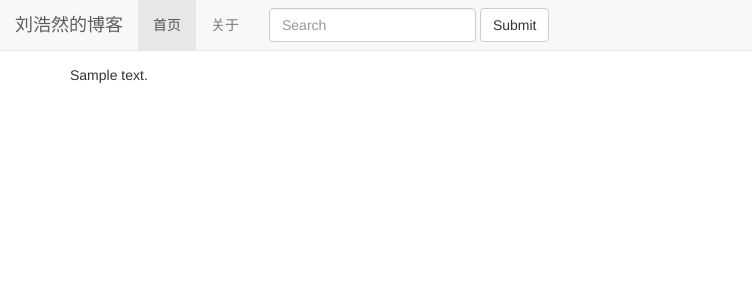
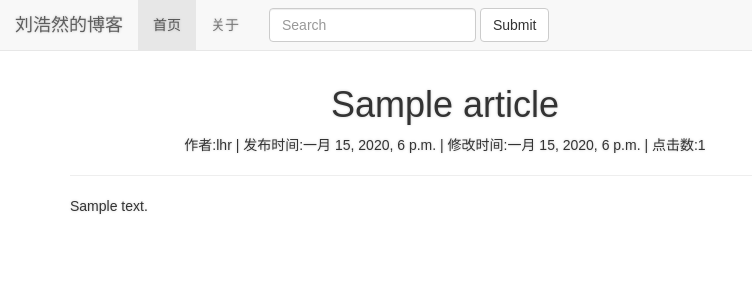
Before and after one commit to zzlhr/django-blog, a Django app: a page that uses templates/nav.html in a window 1280 px wide. Shown: the top 300 px of the page, without its empty margins (0-752 px from the left). Run offline with Django 3.2, Linux system fonts and the light colour scheme; tables that the repository leaves empty hold one stand-in row (values such as "Sample post"); some libraries are stand-ins or nearby versions.

Commit message:
修改样式

```diff
--- a/templates/article.html
+++ b/templates/article.html
@@ -4,14 +4,22 @@
     <meta charset="UTF-8">
     <title>{{ article.article_title }}</title>
     {% include 'public_style.html' %}
+    <style>
+        article img{
+            max-width: 100%;
+        }
+    </style>
 </head>
 <body>
 {% include 'nav.html' %}
 <div class="b_main container">
     <div class="row">
-        <div class="col-md-8">
+        <article class="col-md-8">
+            <h1 class="text-center">{{ article.article_title }}</h1>
+            <p class="text-center" style="user-select: none;">作者:lhr | 发布时间:{{ article.create_time }} | 修改时间:{{ article.update_time }} | 点击数:{{ article.article_info.article_click }}</p>
+            <hr />
             {{ article.article_content_html|safe }}
-        </div>
+        </article>
         <div class="col-md-4">
             {{ article.toc|safe }}
         </div>
--- a/templates/nav.html
+++ b/templates/nav.html
@@ -13,8 +13,8 @@
         <!-- Collect the nav links, forms, and other content for toggling -->
         <div class="collapse navbar-collapse" id="bs-example-navbar-collapse-1">
             <ul class="nav navbar-nav">
-                <li class="active"><a href="#">首页 <span class="sr-only">(current)</span></a></li>
-                <li><a href="#">关于</a></li>
+                <li class="active"><a href="/">首页</a></li>
+                <li><a href="/about.html">关于</a></li>
             </ul>
             <form class="navbar-form navbar-left">
                 <div class="form-group">
--- a/templates/public_style.html
+++ b/templates/public_style.html
@@ -10,4 +10,9 @@
     .b_main {
         margin-top: 65px;
     }
+
+    body {
+        font-family: "PingFang SC", "Noto Sans CJK", "Source Han Sans", "Microsoft Yahei", source-han-sans-simplified-c, sans-serif;
+        text-shadow: 0 0 3px rgba(0, 0, 0, 0.2);
+    }
 </style>
```
Also changed, not shown: templates/index.html (+0 -7 lines).
